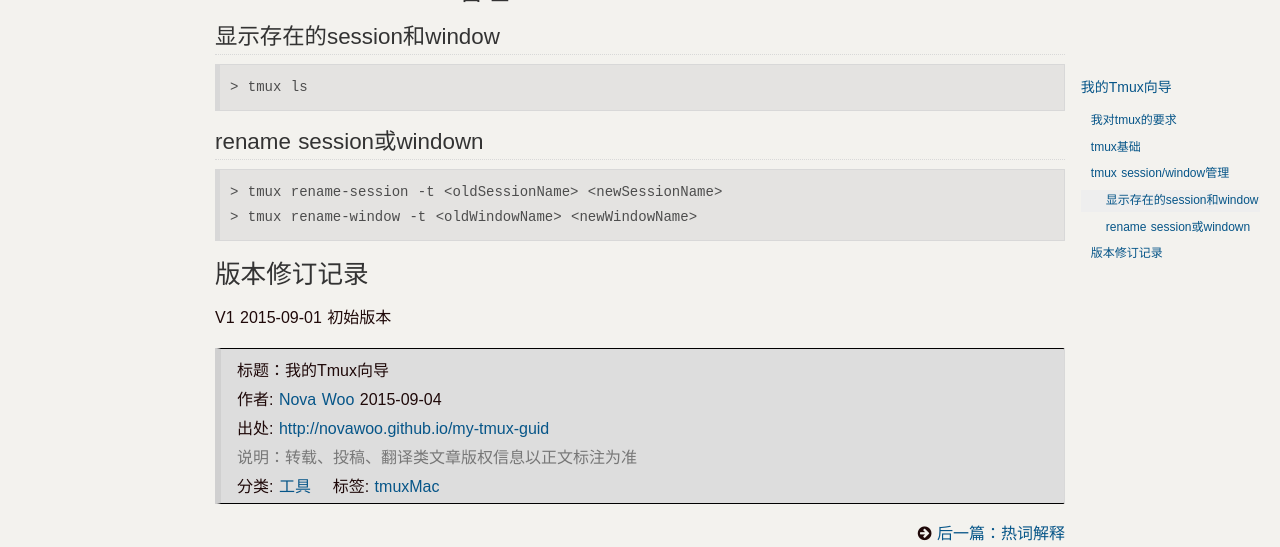
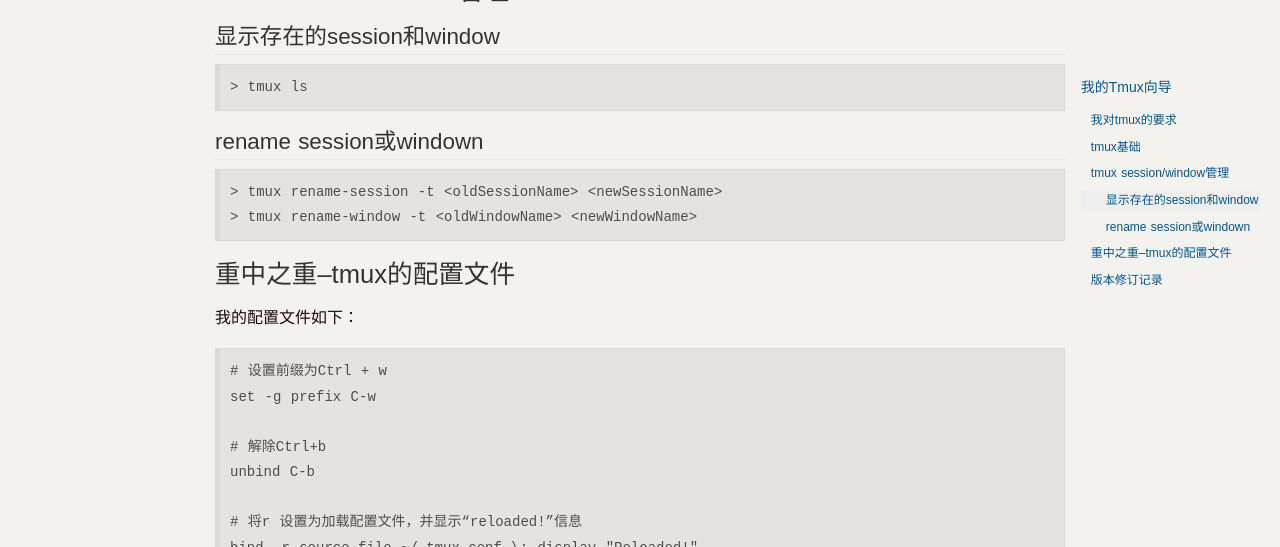
Before and after one commit to novawoo/novawoo.github.com, a Jekyll site: the page built from _posts/blog/2015-09-04-my-tmux-guid.md, in a window 1280 px wide and 1400 px high, scrolled down 755 px, cut to the strip 0-547 px from the top of the window. Built offline with Jekyll 4.4.1, drawn with Linux system fonts in a browser that asks for light colours; Markdown is read by kramdown in place of the engine named in the settings; a script that is not in the unit is left out; comment, search, counter and statistics services are not loaded; some of the changed text lies outside the part shown.

Commit message:
modified:   _posts/blog/2015-09-04-my-tmux-guid.md

```diff
--- a/_posts/blog/2015-09-04-my-tmux-guid.md
+++ b/_posts/blog/2015-09-04-my-tmux-guid.md
@@ -32,6 +32,68 @@
     > tmux rename-session -t <oldSessionName> <newSessionName>
     > tmux rename-window -t <oldWindowName> <newWindowName>
 
+## 重中之重--tmux的配置文件
+我的配置文件如下：
+
+    # 设置前缀为Ctrl + w
+    set -g prefix C-w
+
+    # 解除Ctrl+b
+    unbind C-b
+
+    # 将r 设置为加载配置文件，并显示“reloaded!”信息
+    bind -r source-file ~/.tmux.conf \; display "Reloaded!"
+
+    # split window
+    unbind '"'
+    # vertical split (<prefix> -)
+    bind - splitw -v
+    unbind %
+    # horizontal split (<prefix> |)
+    bind | splitw -h
+
+    # select panel，方便在panel间切换，按键类似于vim
+    # up
+    bind k select-pane -U
+    # down
+    bind j select-pane -D
+    # left
+    bind h select-pane -L
+    # right
+    bind l select-pane -R
+
+    # resize panel
+    # upward
+    bind -r K resizep -U 5
+    # downward
+    bind -r J resizep -D 5
+    # leftward
+    bind -r H resizep -L 5
+    # rightward
+    bind -r L resizep -R 5
+
+    # copy-mode 将快捷键设置为vi模式
+    setw -g mode-keys vi
+    # enter copy mode (<prefix> Escape)
+    bind Escape copy-mode
+    # select (v)
+    bind -t vi-copy v begin-selection
+    # copy (y)
+    bind -t vi-copy y copy-selection
+    # paste buffer (prefix Ctrl+p)
+    bind Ctrl-p pasted
+
+    # zoom pana <-> window
+    # http://tmux.svn.sourceforge.net/viewvc/tmux/trunk/examples/tmux-zoom.sh
+    # bind ^z run "tmux-zoom"
+    # 新版本已经自带这个功能  <prefix> z
+
+    # app
+    # htop (<prefix> !)
+    bind ! splitw -h htop
+    # man (<prefix> m)
+    bind m command-prompt "splitw -h 'exec man %%'"
+
 
 ## 版本修订记录
  V1 2015-09-01 初始版本
```
